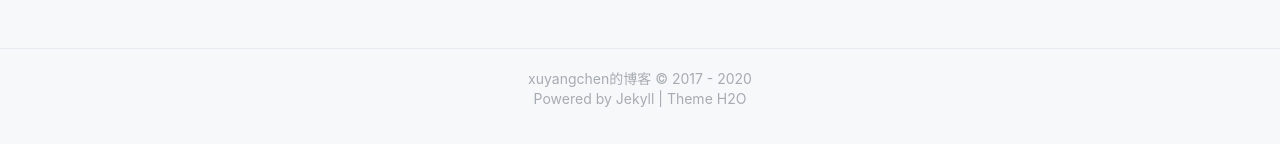
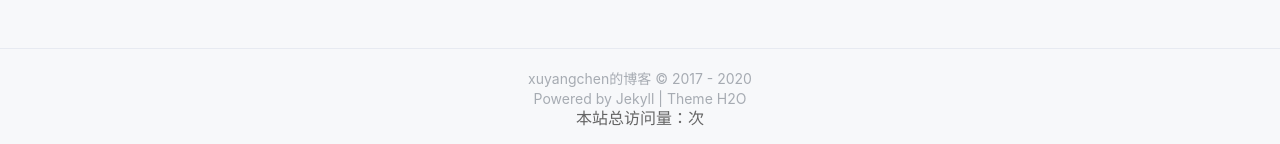
Before and after one commit to x-y-c/x-y-c.github.io, a Jekyll site: the page built from index.html, in a window 1280 px wide and 900 px high, scrolled down 907 px. Shown: the part 753-897 px from the top of the window. Built offline with Jekyll 4.4.1, drawn with Linux system fonts in a browser that asks for light colours; nearby versions of some CDN libraries; the list of posts is cut into pages by our own code; comment, search, counter and statistics services are not loaded; a style sheet for code colours, icons or effects is not loaded.

Commit message:
添加统计

```diff
--- a/_includes/footer.html
+++ b/_includes/footer.html
@@ -8,4 +8,6 @@
   {{ current }}
   </section>
   <section>Powered by <a href="//jekyllrb.com">Jekyll</a> | <a href="https://github.com/kaeyleo/jekyll-theme-H2O">Theme H2O</a></section>
+  <span id="busuanzi_container_site_pv">本站总访问量：<span id="busuanzi_value_site_pv"></span>次</span>
+
 </footer>
--- a/_includes/head.html
+++ b/_includes/head.html
@@ -18,4 +18,5 @@
     <link rel="stylesheet" href="{{ "/assets/css/share.min.css" | relative_url }}">
     <link rel="stylesheet" href="{{ "/assets/css/app.min.css" | relative_url }}">
     <script src="https://cdn.staticfile.org/jquery/3.2.1/jquery.min.js"></script>
+    <script async src="//busuanzi.ibruce.info/busuanzi/2.3/busuanzi.pure.mini.js"></script>
 </head>
--- a/_layouts/post.html
+++ b/_layouts/post.html
@@ -141,7 +141,7 @@
     })();
   </script>
   {% endif %}
-
+  <span id="busuanzi_container_page_pv"> | 访问量：<span id="busuanzi_value_page_pv"></span> 次</span>
   <script src="{{ "/assets/js/prism.js" | relative_url }}"></script>
   <script src="{{ "/assets/js/index.min.js" | relative_url }}"></script>
 </body>
```
